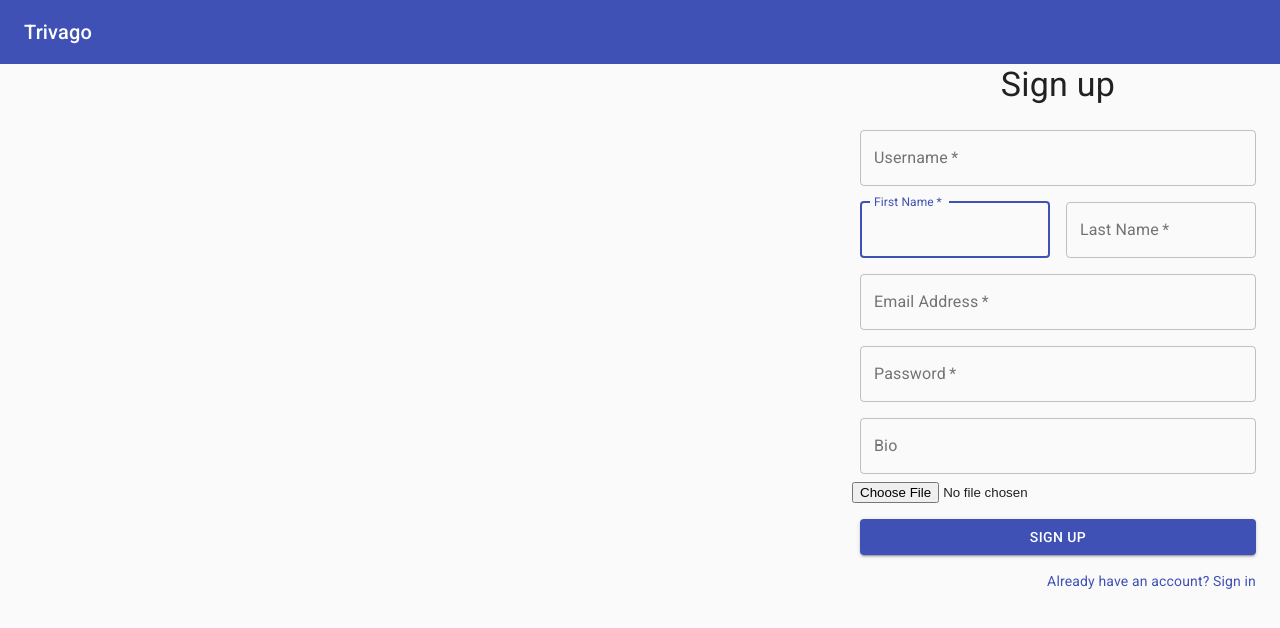
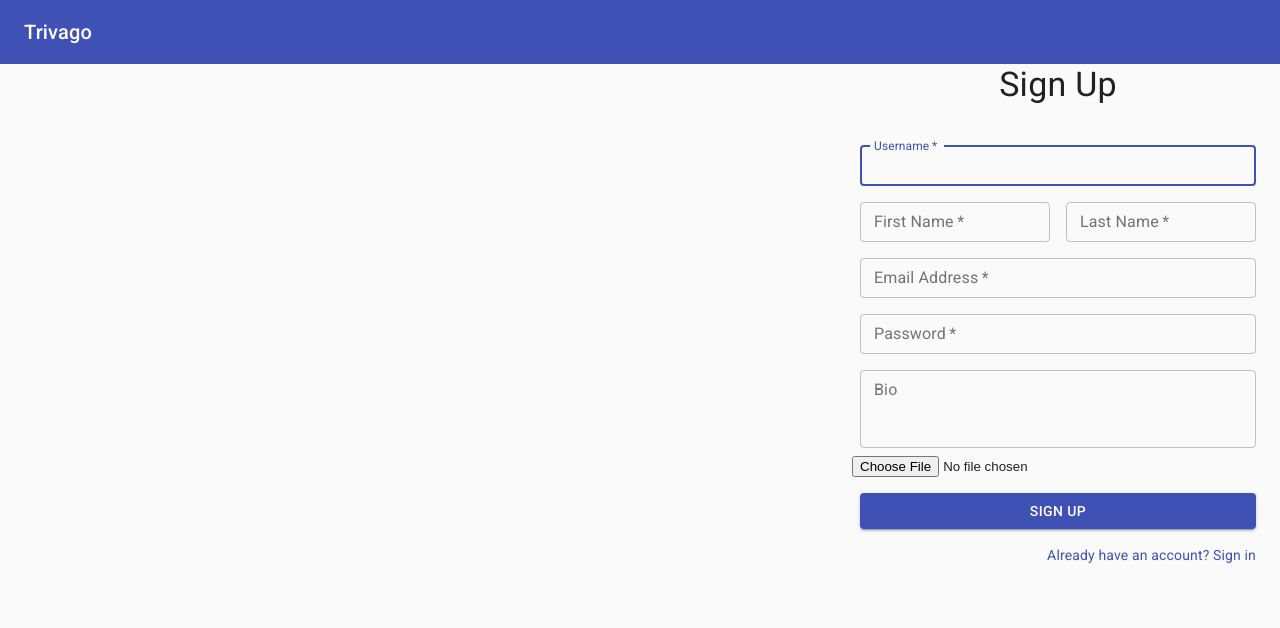
Before and after one commit to majdk/final_project, a React (Create React App) app in the folder frontend/: page /register in a window 1280 px wide. Shown: the top 628 px of the page. Built offline with nearby package versions, Linux system fonts and the light colour scheme.

Commit message:
A few frontend changes

```diff
--- a/frontend/src/Component/DiscoverMap.js
+++ b/frontend/src/Component/DiscoverMap.js
@@ -93,6 +93,11 @@ class SimpleExample extends React.Component {
           choseLocation: false,
           posts_in_radius: res
         })
+        const leafletMap = this.leafletMap.leafletElement;
+        leafletMap.fitBounds(res.map(function (post) { return [post.latitude, post.longitude]}));
+        // leafletMap.zoomOut(0.5)
+        // leafletMap.zoomSnap()
+        // this.leafletMap.fitBounds()
       } else {
 
       }
--- a/frontend/src/Component/NavBar.js
+++ b/frontend/src/Component/NavBar.js
@@ -68,10 +68,11 @@ const styles = theme => ({
     justifyContent: "center"
   },
   inputRoot: {
-    color: "inherit"
+    color: "inherit",
+    width: "100%"
   },
   inputInput: {
-    padding: theme.spacing(1, 1, 1, 7),
+    padding: theme.spacing(1, 1, 1, 3),
     transition: theme.transitions.create("width"),
     width: "100%",
     [theme.breakpoints.up("md")]: {
@@ -250,7 +251,7 @@ class PrimarySearchAppBar extends React.Component {
                 // inputProps={{ "aria-label": "search" }}
                 endAdornment={
                   (
-                    <InputAdornment position="start">
+                    <InputAdornment position="end">
                       <IconButton
                           color="inherit"
                           style={{ backgroundColor: 'transparent' }}
--- a/frontend/src/Component/Profile.js
+++ b/frontend/src/Component/Profile.js
@@ -166,7 +166,7 @@ export const unfollowUser = user_id => {
 export const getFollowers = user_id => {
   axios.defaults.withCredentials = true;
   return axios
-      .get('http://127.0.0.1:5000/user/followers')
+      .get('http://127.0.0.1:5000/user/followers/' + user_id)
       .then(response => {
         return response.data
       })
@@ -179,7 +179,7 @@ export const getFollowers = user_id => {
 export const getFollowing = user_id => {
   axios.defaults.withCredentials = true;
   return axios
-      .get('http://127.0.0.1:5000/user/following')
+      .get('http://127.0.0.1:5000/user/following/' + user_id)
       .then(response => {
         return response.data
       })
--- a/frontend/src/Component/Signup.js
+++ b/frontend/src/Component/Signup.js
@@ -8,6 +8,7 @@ import Typography from '@material-ui/core/Typography';
 import { withStyles } from '@material-ui/core/styles';
 import Container from '@material-ui/core/Container';
 import axios from "axios";
+import SnackbarContent from "@material-ui/core/SnackbarContent";
 
 
 const useStyles = theme => ({
@@ -27,6 +28,10 @@ const useStyles = theme => ({
     },
     submit: {
         margin: theme.spacing(3, 0, 2),
+    },
+    snackbar: {
+        margin: theme.spacing(1),
+        backgroundColor: theme.palette.error.dark,
     },
 });
 
@@ -49,6 +54,7 @@ export const signup = (user, file) => {
         .catch(function (response) {
             //handle error
             console.log(response);
+            return 'error'
         });
     // axios.defaults.withCredentials = true;
     // return axios
@@ -84,42 +90,38 @@ class SignUp extends Component {
             invalid: 0
 
         };
-        // console.log('asdasdsa')
         this.onChange = this.onChange.bind(this)
         this.onSubmit = this.onSubmit.bind(this)
-        this.handleUploadImage = this.handleUploadImage.bind(this);
-    }
-
-    handleUploadImage(ev) {
-        ev.preventDefault();
-
-        const data = new FormData();
-        data.append('file', this.uploadInput.files[0]);
-        // data.append('filename', this.fileName.value);
-
-
-        axios({
-            method: 'post',
-            url: 'myurl',
-            data: data,
-            headers: {'Content-Type': 'multipart/form-data' }
-        })
-            .then(function (response) {
-                //handle success
-                console.log(response);
-            })
-            .catch(function (response) {
-                //handle error
-                console.log(response);
-            });
     }
 
     onChange(e) {
         this.setState({ [e.target.name]: e.target.value });
+        this.setState({
+            errors: {
+                ...this.state.errors, [e.target.name]: false
+            }
+        })
         e.preventDefault();
         // console.log('asdasdsa');
     }
 
+    validateInput() {
+        let not_valid = (this.state.username.length === 0 ||
+                    this.state.firstname.length === 0 ||
+                    this.state.lastname.length === 0  ||
+                    this.state.email.length === 0     ||
+                    this.state.password.length === 0    )
+        this.setState({
+           errors: {
+               username: (this.state.username.length === 0),
+               firstname: (this.state.firstname.length === 0),
+               lastname: (this.state.lastname.length === 0),
+               email: (this.state.email.length === 0),
+               password: (this.state.password.length === 0),
+           }
+       })
+        return !not_valid
+    }
 
     onSubmit(e) {
         e.preventDefault();
@@ -133,14 +135,15 @@ class SignUp extends Component {
             firstname: this.state.firstname,
             lastname: this.state.lastname,
         }
+        if (this.validateInput()) {
             signup(user, this.uploadInput.files[0]).then(res => {
                 if (res !== 'error') {
                     this.props.history.push(`/login`)
-            }
-            else {
+                } else {
                     this.setState({invalid: 1});
                 }
             })
+        }
     }
 // export default function SignIn() {
     render() {
@@ -151,10 +154,16 @@ class SignUp extends Component {
                 <CssBaseline />
                 <div className={classes.paper}>
                     <Typography component="h1" variant="h4">
-                        Sign up
+                        Sign Up
                     </Typography>
                     <form className={classes.form} noValidate>
                         <Grid container spacing={2}>
+                            <Grid item xs={12}>
+                                {this.state.invalid >0 &&
+                                <SnackbarContent
+                                    className={classes.snackbar}
+                                    message={'Used username or email'}/> }
+                            </Grid>
                             <Grid item xs={12}>
                                 <TextField
                                     variant="outlined"
@@ -165,6 +174,9 @@ class SignUp extends Component {
                                     name="username"
                                     autoComplete="user_name"
                                     onChange={this.onChange}
+                                    autoFocus
+                                    error={this.state.errors.username}
+                                    size={"small"}
                                 />
                             </Grid>
                             <Grid item xs={12} sm={6}>
@@ -176,8 +188,9 @@ class SignUp extends Component {
                                     fullWidth
                                     id="firstName"
                                     label="First Name"
-                                    autoFocus
                                     onChange={this.onChange}
+                                    error={this.state.errors.firstname}
+                                    size={"small"}
                                 />
                             </Grid>
                             <Grid item xs={12} sm={6}>
@@ -190,6 +203,8 @@ class SignUp extends Component {
                                     name="lastname"
                                     autoComplete="lname"
                                     onChange={this.onChange}
+                                    error={this.state.errors.lastname}
+                                    size={"small"}
                                 />
                             </Grid>
                             <Grid item xs={12}>
@@ -202,6 +217,8 @@ class SignUp extends Component {
                                     name="email"
                                     autoComplete="email"
                                     onChange={this.onChange}
+                                    error={this.state.errors.email}
+                                    size={"small"}
                                 />
                             </Grid>
                             <Grid item xs={12}>
@@ -215,6 +232,8 @@ class SignUp extends Component {
                                     id="password"
                                     autoComplete="current-password"
                                     onChange={this.onChange}
+                                    error={this.state.errors.password}
+                                    size={"small"}
                                 />
                             </Grid>
                             <Grid item xs={12}>
@@ -226,6 +245,11 @@ class SignUp extends Component {
                                     name="bio"
                                     variant="outlined"
                                     onChange={this.onChange}
+                                    size="small"
+                                    multiline
+                                    rowsMax="3"
+                                    rows="3"
+                                    inputProps={{ maxLength: 150 }}
                                 />
                             </Grid>
                             <div>
```
Lines whose indentation alone changed are shown as unchanged.
